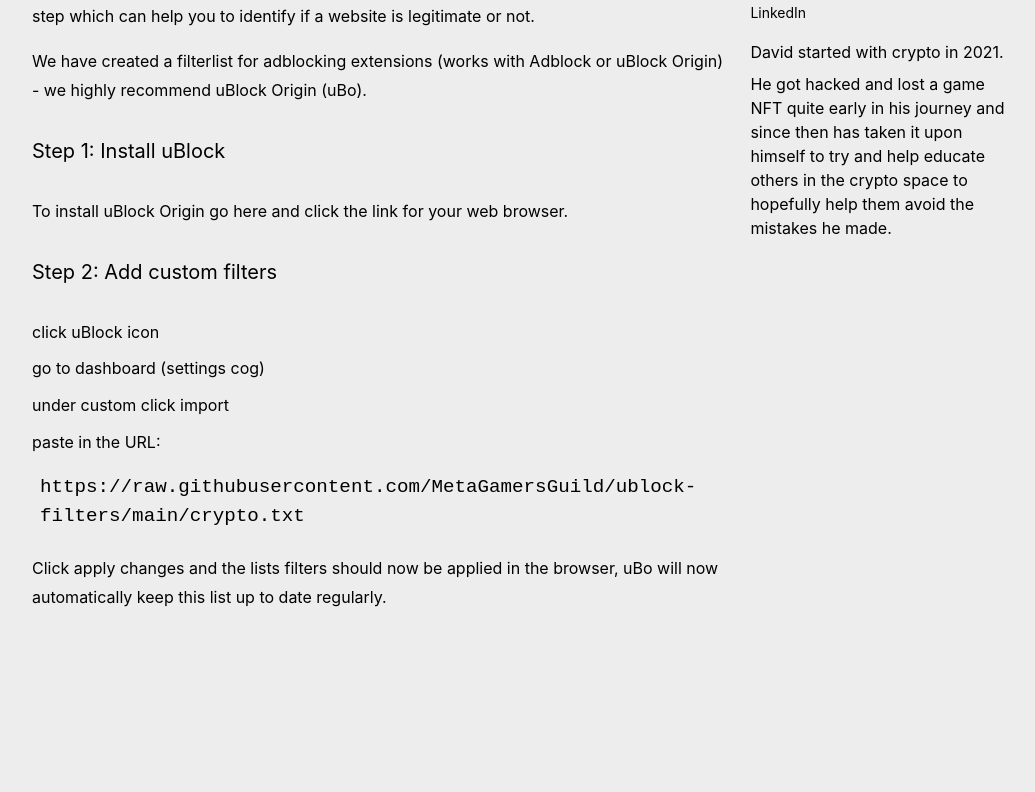
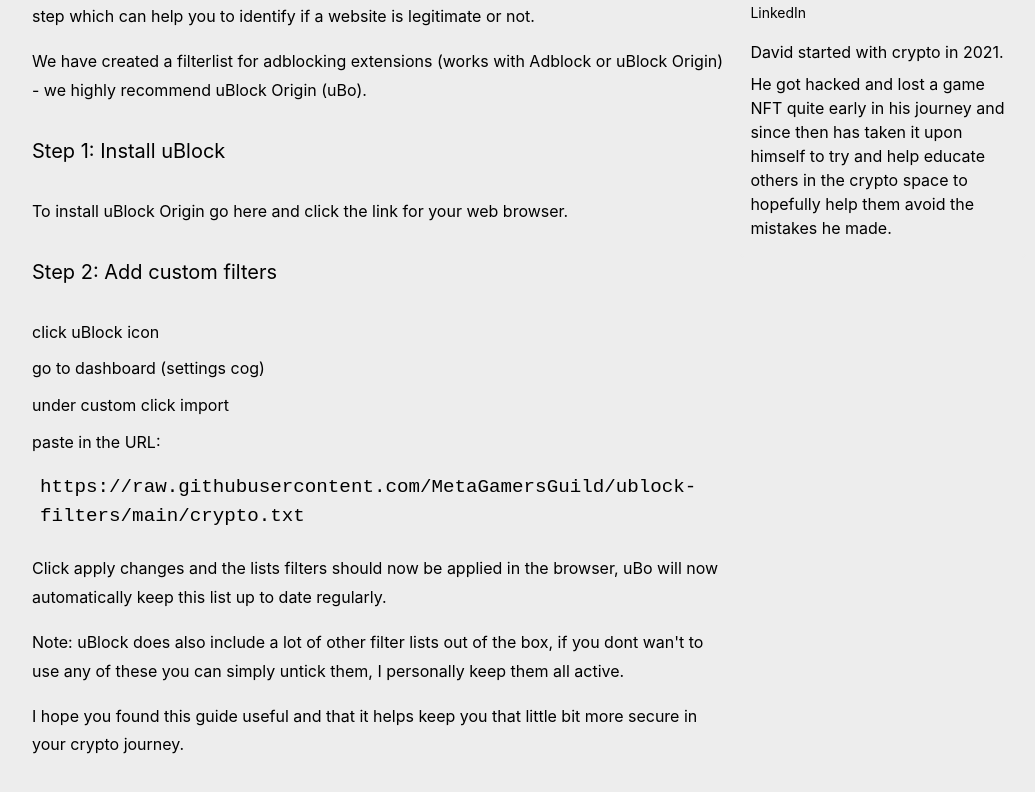
Before and after one commit to CryptoSafetySquad/website, a Next.js app: page /guides/adblock in a window 1280 px wide. Shown: the part 308-1100 px from the top of the page, without its empty margins (112-1147 px from the left). Before the commit the page ends 984 px from the top, so only its background shows below. Built offline with nearby package versions, Linux system fonts and the light colour scheme.

Commit message:
Add note about other filter lists and closing sentence.

```diff
--- a/pages/guides/adblock.tsx
+++ b/pages/guides/adblock.tsx
@@ -22,6 +22,8 @@ const AdBlock: NextPage = () => {
         </ol>
         <p><span className='string'>https://raw.githubusercontent.com/MetaGamersGuild/ublock-filters/main/crypto.txt</span></p>
         <p className='mb-8'>Click apply changes and the lists filters should now be applied in the browser, uBo will now automatically keep this list up to date regularly.</p>
+        <p>Note: uBlock does also include a lot of other filter lists out of the box, if you dont wan&apos;t to use any of these you can simply untick them, I personally keep them all active.</p>
+        <p>I hope you found this guide useful and that it helps keep you that little bit more secure in your crypto journey.</p>
         {/* <Discussion slug='guides/adblock' title='AdBlocking' /> */}
       </div>
     </>
```
